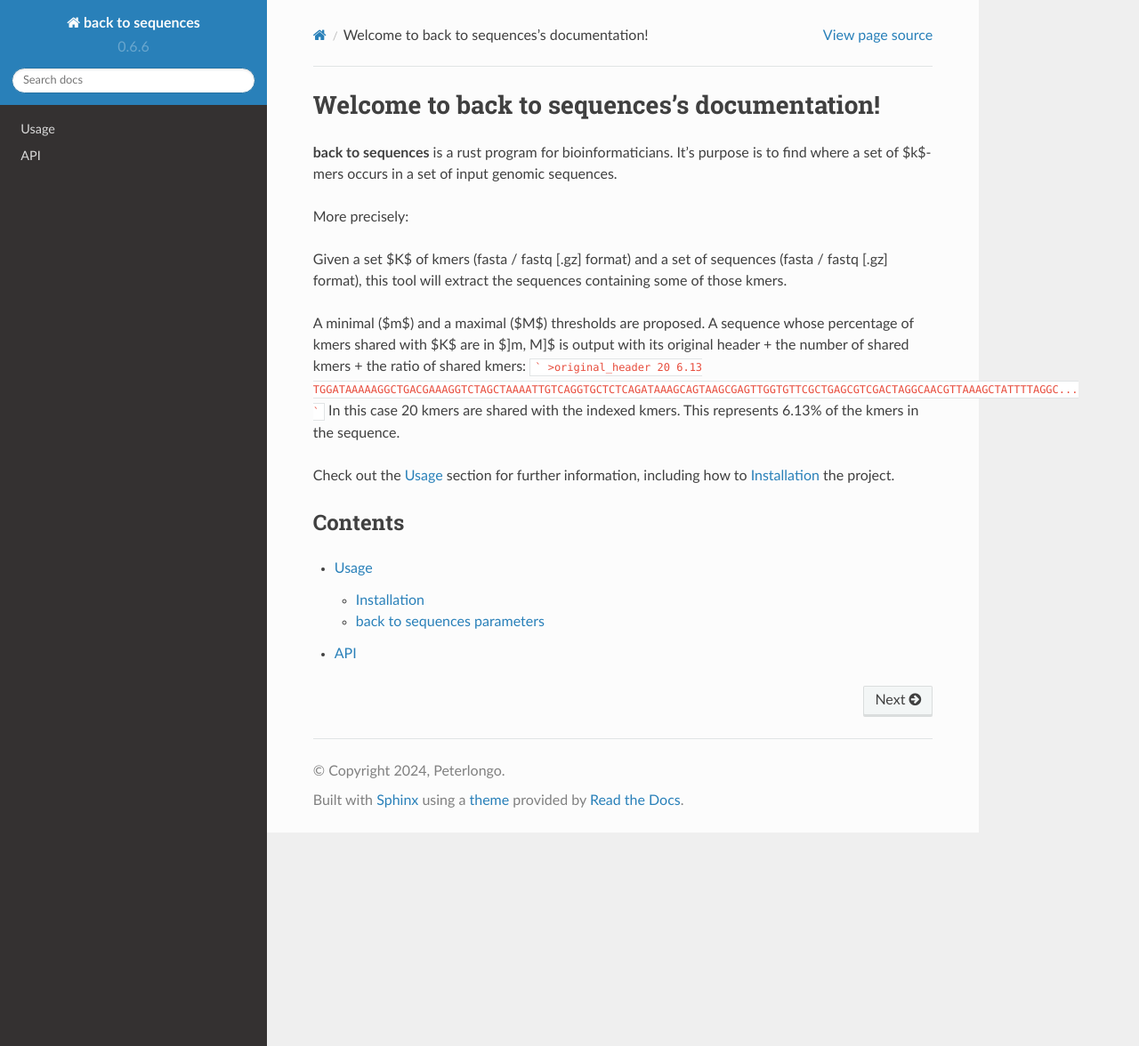
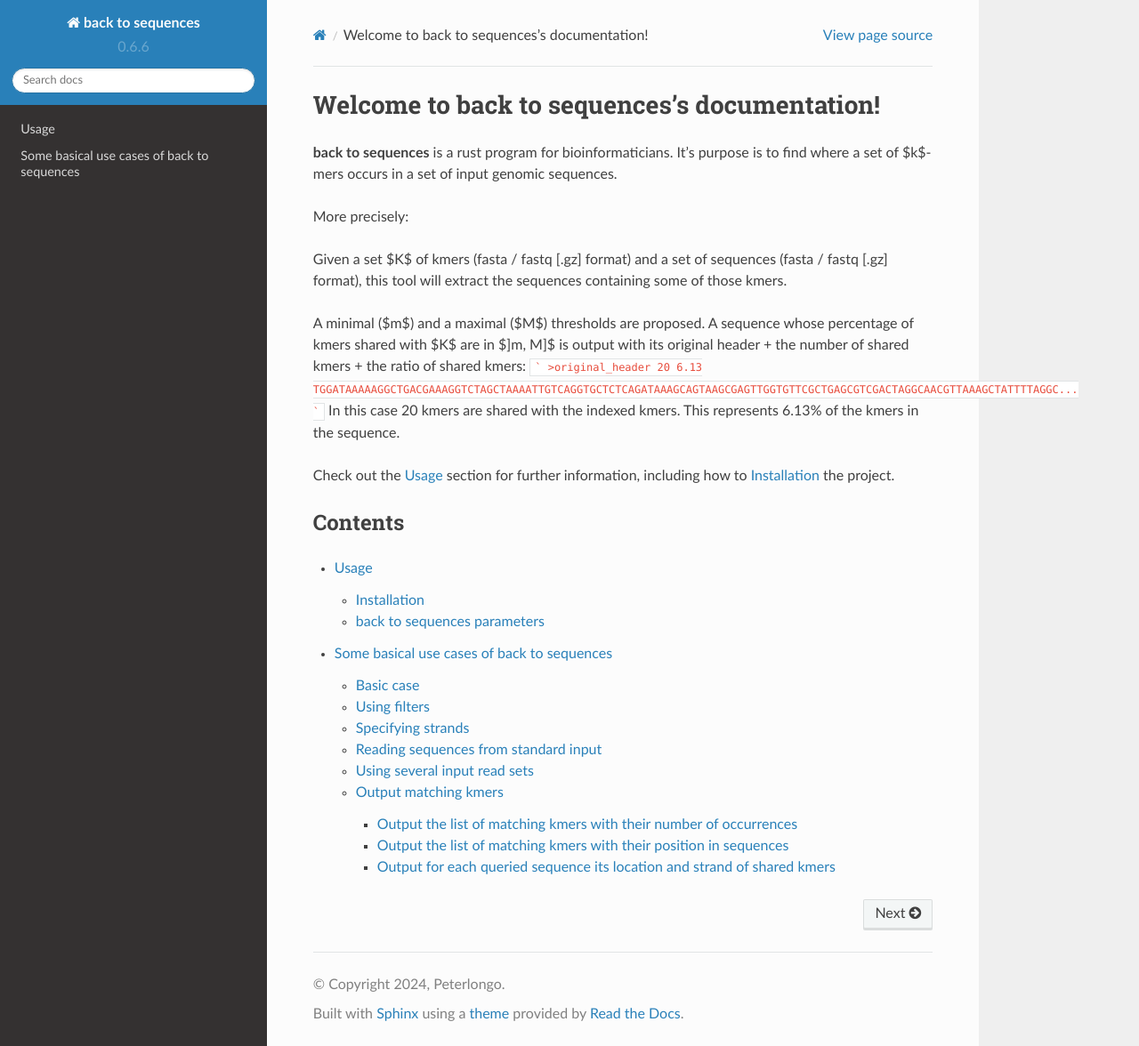
Before and after one commit to pierrepeterlongo/b2s_doc, a Sphinx documentation site: the page built from docs/source/index.rst, in a window 1280 px wide and 1176 px high. Shown: the whole window at 89% size. Built offline with Sphinx 7.4.7 and the Read the Docs theme 2.0.0, drawn with Linux system fonts in a browser that asks for light colours.

Commit message:
Update index.rst

```diff
--- a/docs/source/index.rst
+++ b/docs/source/index.rst
@@ -25,6 +25,5 @@ Contents
 
 .. toctree::
 
-
    usage
-   api
+   use cases
```
